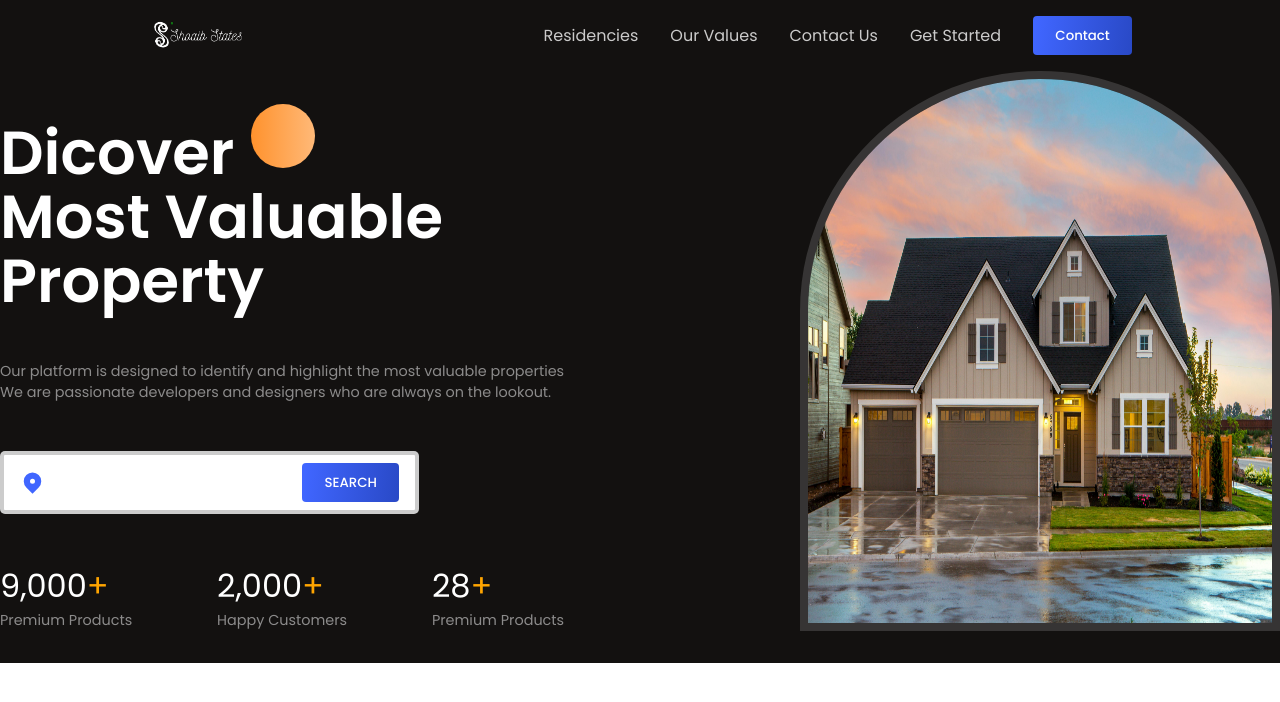
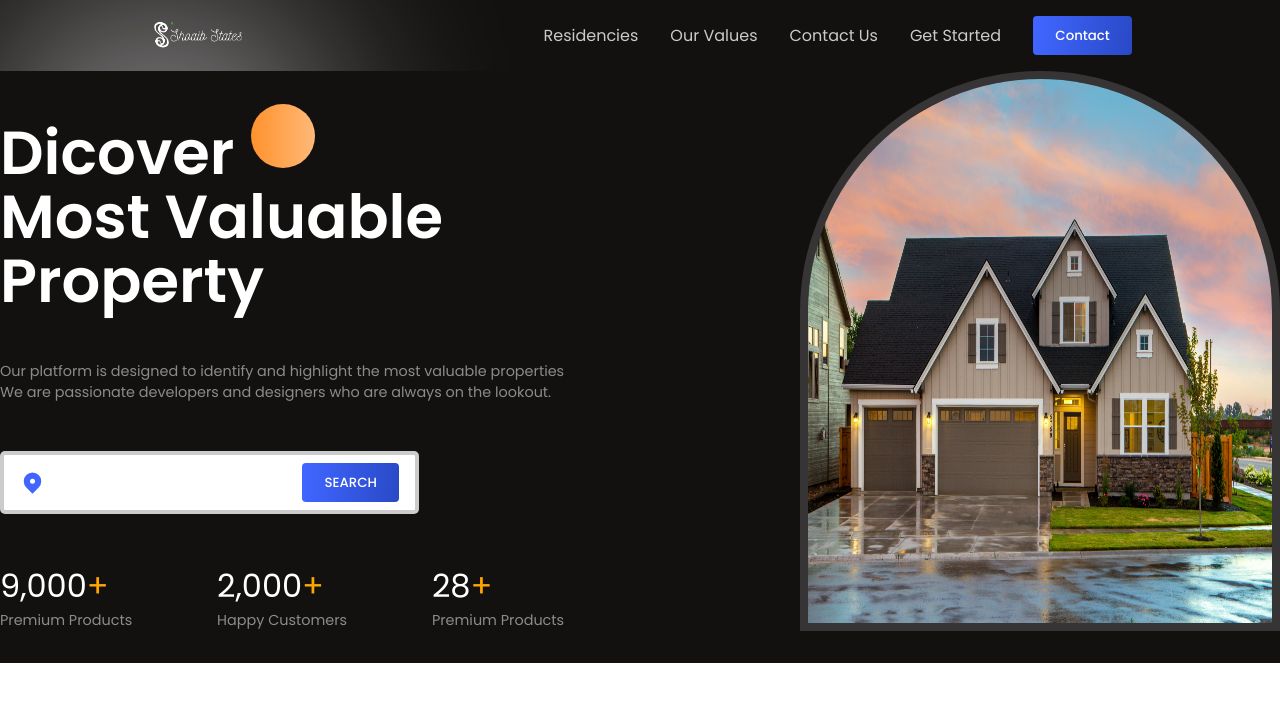
Before and after one commit to shobi1319/RealState-Webiste-with-Reactjs, a React (Vite) app: page / in a window 1280 px wide. Shown: the top 702 px of the page. Built offline with nearby package versions, Linux system fonts and the light colour scheme.

Commit message:
half done

```diff
--- /dev/null
+++ b/src/App.css
@@ -0,0 +1,17 @@
+.App{
+    position: relative;
+    overflow-x: clip;
+}
+.App>:nth-child(1){
+    background: var(--black) ;
+    position: relative;
+}
+
+.white-gradient{
+position:absolute;
+    width: 20rem;
+    height: 20rem;
+    background:rgba(255, 255, 255, 0.5);
+    filter: blur(100px);
+    border-radius: 100px;
+}
--- a/src/App.jsx
+++ b/src/App.jsx
@@ -1,12 +1,14 @@
 import Header from "./components/Header/header";
 import Comp from "./components/Comp/Comp"
+import "./App.css";
 function App() {
   return (
     <div className="App">
-
-     <Header/>
+       <div>
+     <div className="white-gradient"/>
+    <Header/>
      <Comp/>
-
+    </div>
     </div>
 
   );
```
